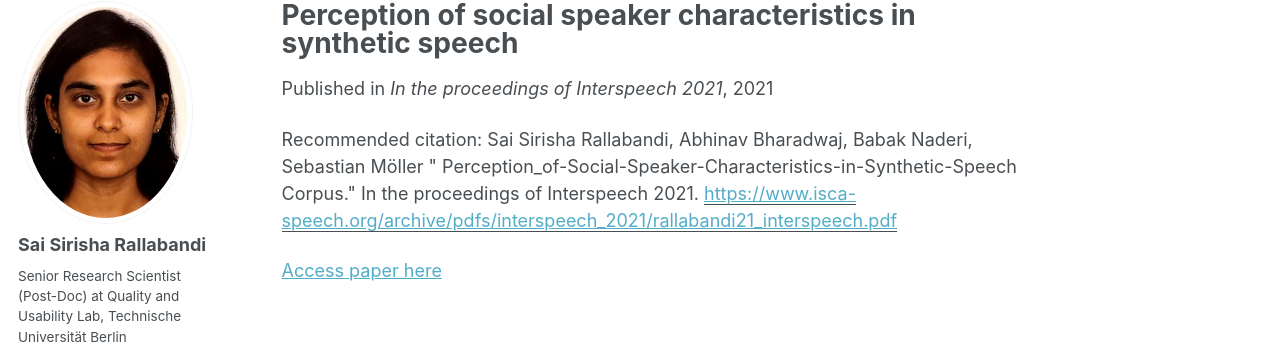
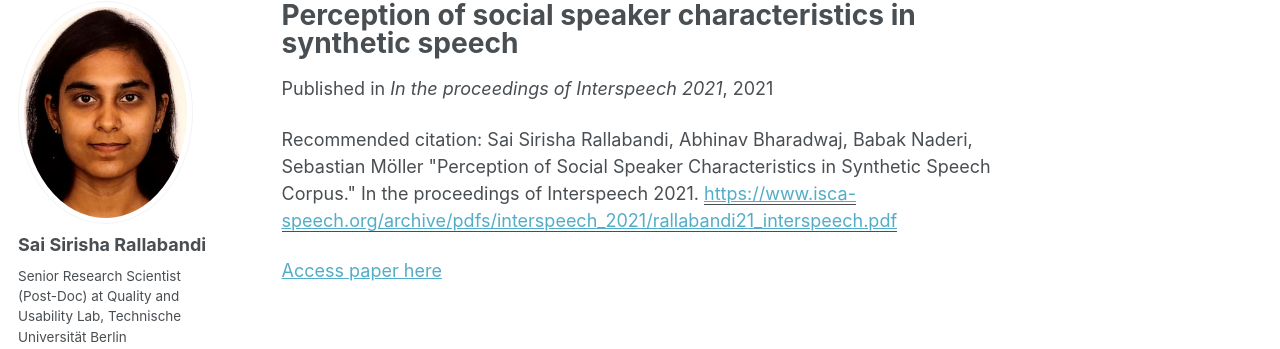
Before and after one commit to SaiSirishaR/saisirishar.github.io, a Jekyll site: the page built from _publications/2021-01-01-Perception_of-Social-Speaker-Characteristics-in-Synthetic-Speech.md, in a window 1280 px wide. Shown: the part 117-466 px from the top of the page. Built offline with Jekyll 4.4.1, drawn with Linux system fonts in a browser that asks for light colours.

```diff
--- a/_publications/2021-01-01-Perception_of-Social-Speaker-Characteristics-in-Synthetic-Speech.md
+++ b/_publications/2021-01-01-Perception_of-Social-Speaker-Characteristics-in-Synthetic-Speech.md
@@ -5,7 +5,7 @@ permalink: /publication/2021-01-01-Perception_of-Social-Speaker-Characteristics-
 date: 2021-01-01
 venue: 'In the proceedings of Interspeech 2021'
 paperurl: 'https://www.isca-speech.org/archive/pdfs/interspeech_2021/rallabandi21_interspeech.pdf'
-citation: 'Sai Sirisha Rallabandi, Abhinav Bharadwaj, Babak Naderi, Sebastian Möller &quot; Perception_of-Social-Speaker-Characteristics-in-Synthetic-Speech
+citation: 'Sai Sirisha Rallabandi, Abhinav Bharadwaj, Babak Naderi, Sebastian Möller &quot;Perception of Social Speaker Characteristics in Synthetic Speech
 Corpus.&quot; In the proceedings of Interspeech 2021.'
 ---
 [Access paper here](https://www.isca-speech.org/archive/pdfs/interspeech_2021/rallabandi21_interspeech.pdf){:target="_blank"}
```
